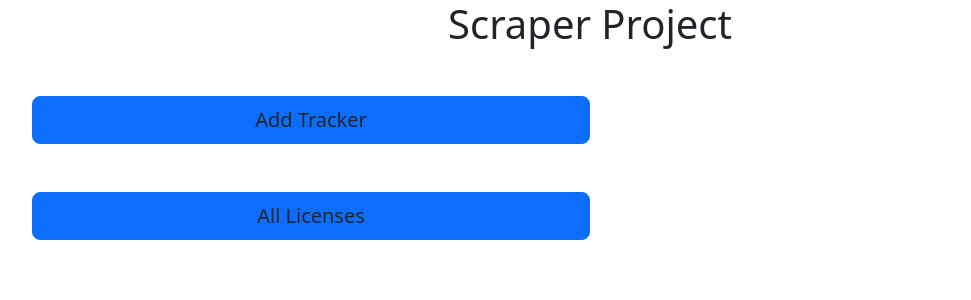
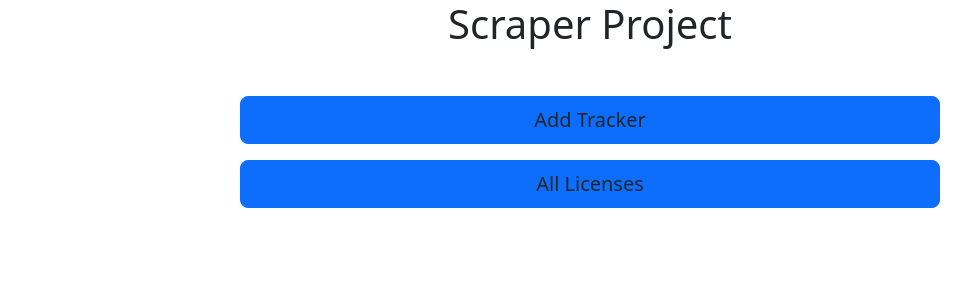
Before and after one commit to pamo22/Capstone2024, a Flask app: page / in a window 1280 px wide. Shown: the top 300 px of the page, without its empty margins (50-1021 px from the left). Run offline with Flask 3, Linux system fonts and the light colour scheme.

Commit message:
some changes

```diff
--- a/flaskProject/static/css/main.css
+++ b/flaskProject/static/css/main.css
@@ -1,7 +1,17 @@
-body {
+body, html {
     font-family: Arial, sans-serif;
+    margin: 0;
+    padding: 0;
+    overflow-x: hidden;
 }
 
 h1 {
     text-align: center;
 }
+td {
+    word-wrap: break-word;
+    max-width: 550px;
+}
+button {
+    max-width: 100%;
+}
--- a/flaskProject/templates/index.html
+++ b/flaskProject/templates/index.html
@@ -6,11 +6,11 @@
     <div class="container">
 
         <h1>Scraper Project</h1>
-        <div class="d-grid col-6 mt-5 mb-5">
-            <a href="/tracker" class="text-dark btn btn-primary btn-lg">Add Tracker</a>
-        </div>
-        <div class="d-grid col-6 mt-5 mb-5">
-            <a href="/licenses" class="text-dark btn btn-primary btn-lg">All Licenses</a>
+        <div class="d-flex justify-content-center mt-5">
+            <div class="d-grid gap-3" style="width: 700px">
+                <a href="/tracker" class="text-dark btn btn-primary btn-lg w-100">Add Tracker</a>
+                <a href="/licenses" class="text-dark btn btn-primary btn-lg w-100">All Licenses</a>
+            </div>
         </div>
     </div>
 
```
Also changed, not shown: flaskProject/templates/licenses.html (+5 -2 lines).
